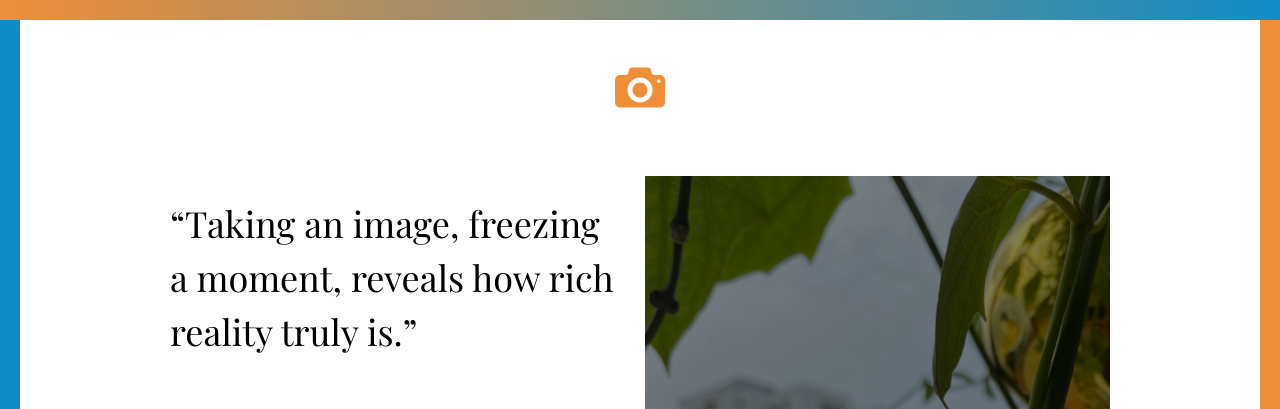
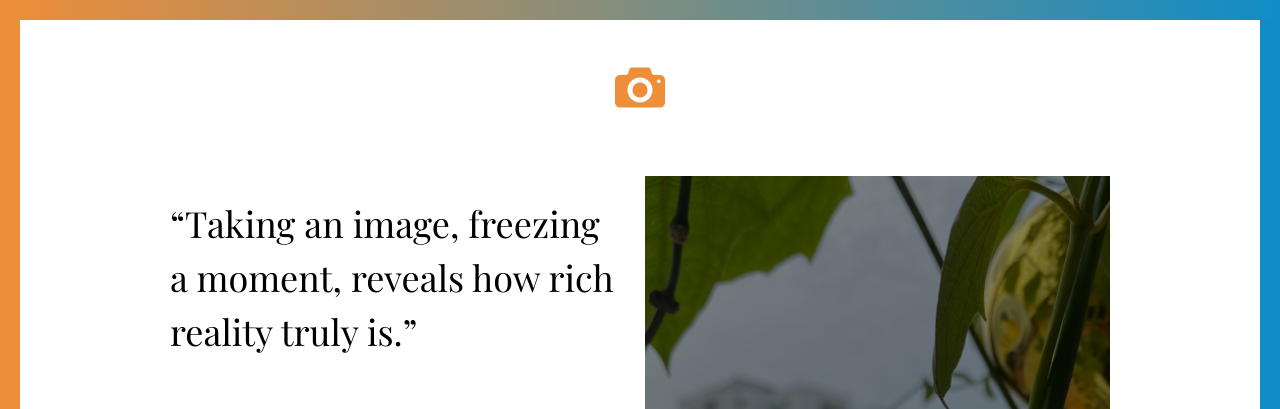
Before and after one commit to KarinaBarreraR/photography, a plain HTML site: page index.html in a window 1280 px wide. Shown: the top 409 px of the page. Drawn offline with nearby package versions, Linux system fonts and the light colour scheme; files whose address does not match are found by name; a web font is replaced by a local one.

Commit message:
initial commit

```diff
--- a/css/style.css
+++ b/css/style.css
@@ -44,8 +44,8 @@ body:after {
 }
 
 body {
-  border-left: 20px solid #108dc7;
-  border-right: 20px solid #ef8e38;
+  border-left: 20px solid #ef8e38;
+  border-right: 20px solid #108dc7;
 }
 @media screen and (max-width: 768px) {
   body {
```
